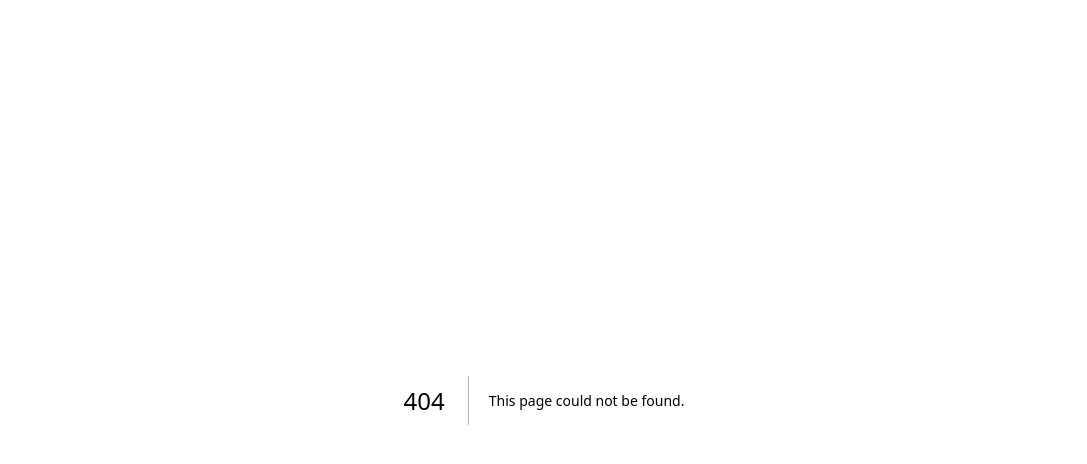
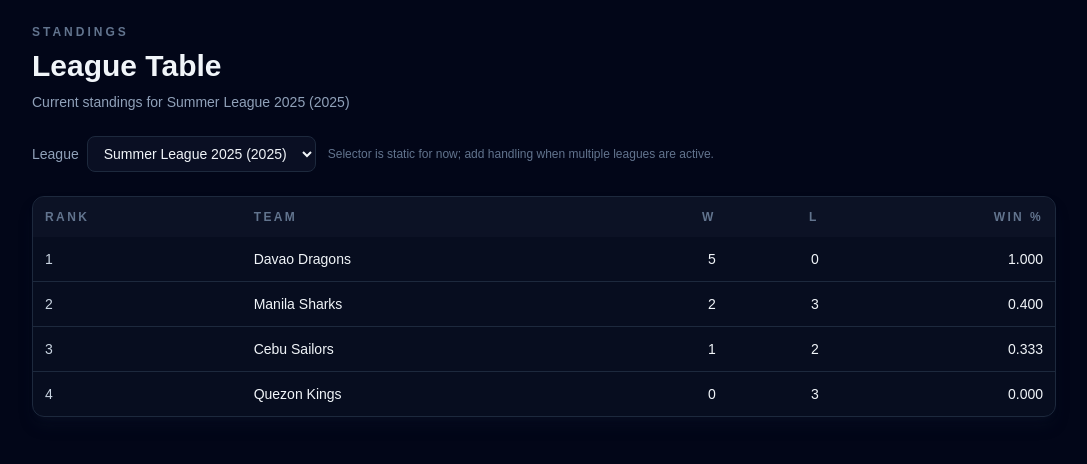
Before and after one commit to evbermudez/stats-hub, a Next.js app: page /standings in a window 1280 px wide. Before the commit this address had no page. Shown: the top 464 px of the page, without its empty margins (96-1183 px from the left). Built offline with nearby package versions, Linux system fonts and the light colour scheme.

Commit message:
Add league standings page

```diff
--- /dev/null
+++ b/src/app/standings/page.tsx
@@ -0,0 +1,157 @@
+import Link from 'next/link';
+
+import games from '@/data/games';
+import { getLeagues, getTeams } from '@/lib/data';
+
+type StandingRow = {
+  teamSlug: string;
+  teamName: string;
+  wins: number;
+  losses: number;
+  winPct: number;
+};
+
+function buildStandings(leagueSlug: string): StandingRow[] {
+  const teams = getTeams().filter((team) => team.leagueSlug === leagueSlug);
+  const table = new Map<string, StandingRow>();
+
+  teams.forEach((team) => {
+    table.set(team.slug, {
+      teamSlug: team.slug,
+      teamName: team.name,
+      wins: 0,
+      losses: 0,
+      winPct: 0,
+    });
+  });
+
+  games
+    .filter((game) => game.leagueSlug === leagueSlug)
+    .forEach((game) => {
+      if (!table.has(game.homeTeamSlug)) {
+        table.set(game.homeTeamSlug, {
+          teamSlug: game.homeTeamSlug,
+          teamName: game.homeTeamSlug,
+          wins: 0,
+          losses: 0,
+          winPct: 0,
+        });
+      }
+      if (!table.has(game.awayTeamSlug)) {
+        table.set(game.awayTeamSlug, {
+          teamSlug: game.awayTeamSlug,
+          teamName: game.awayTeamSlug,
+          wins: 0,
+          losses: 0,
+          winPct: 0,
+        });
+      }
+
+      const home = table.get(game.homeTeamSlug)!;
+      const away = table.get(game.awayTeamSlug)!;
+
+      if (game.homeScore > game.awayScore) {
+        home.wins += 1;
+        away.losses += 1;
+      } else {
+        away.wins += 1;
+        home.losses += 1;
+      }
+    });
+
+  return Array.from(table.values())
+    .map((row) => {
+      const total = row.wins + row.losses;
+      return { ...row, winPct: total ? row.wins / total : 0 };
+    })
+    .sort(
+      (a, b) =>
+        b.wins - a.wins ||
+        a.losses - b.losses ||
+        a.teamName.localeCompare(b.teamName),
+    );
+}
+
+export default function StandingsPage() {
+  const leagues = getLeagues();
+  const selectedLeague =
+    leagues.find((league) => league.slug === 'summer-league-2025') ??
+    leagues[0];
+
+  if (!selectedLeague) {
+    return (
+      <main className="min-h-screen bg-slate-950 p-6 text-slate-100">
+        <div className="mx-auto max-w-5xl">
+          <p className="text-sm text-slate-500">No leagues available.</p>
+        </div>
+      </main>
+    );
+  }
+
+  const standings = buildStandings(selectedLeague.slug);
+
+  return (
+    <main className="min-h-screen bg-slate-950 p-6 text-slate-100">
+      <div className="mx-auto flex max-w-5xl flex-col gap-6">
+        <header className="space-y-2">
+          <p className="text-xs font-semibold uppercase tracking-[0.25em] text-slate-500">
+            Standings
+          </p>
+          <h1 className="text-3xl font-semibold">League Table</h1>
+          <p className="text-sm text-slate-400">
+            Current standings for {selectedLeague.name} ({selectedLeague.season})
+          </p>
+        </header>
+
+        <div className="flex flex-wrap items-center gap-3">
+          <label className="text-sm text-slate-400">
+            League
+            <select
+              className="ml-2 rounded-lg border border-slate-800 bg-slate-900/60 px-3 py-2 text-slate-100"
+              defaultValue={selectedLeague.slug}
+              disabled
+            >
+              {leagues.map((league) => (
+                <option key={league.slug} value={league.slug}>
+                  {league.name} ({league.season})
+                </option>
+              ))}
+            </select>
+          </label>
+          <span className="text-xs text-slate-500">
+            Selector is static for now; add handling when multiple leagues are active.
+          </span>
+        </div>
+
+        <div className="overflow-x-auto rounded-xl border border-slate-800 bg-slate-900/40 shadow-lg shadow-slate-900/40">
+          <table className="w-full text-sm">
+            <thead className="bg-slate-900/60 text-xs uppercase tracking-[0.2em] text-slate-500">
+              <tr>
+                <th className="px-3 py-3 text-left">Rank</th>
+                <th className="px-3 py-3 text-left">Team</th>
+                <th className="px-3 py-3 text-right">W</th>
+                <th className="px-3 py-3 text-right">L</th>
+                <th className="px-3 py-3 text-right">Win %</th>
+              </tr>
+            </thead>
+            <tbody className="divide-y divide-slate-800">
+              {standings.map((row, idx) => (
+                <tr key={row.teamSlug} className="hover:bg-slate-900/60">
+                  <td className="px-3 py-3 text-slate-300">{idx + 1}</td>
+                  <td className="px-3 py-3 font-medium text-slate-100">
+                    <Link href={`/teams/${row.teamSlug}`} className="hover:underline">
+                      {row.teamName}
+                    </Link>
+                  </td>
+                  <td className="px-3 py-3 text-right">{row.wins}</td>
+                  <td className="px-3 py-3 text-right">{row.losses}</td>
+                  <td className="px-3 py-3 text-right">{row.winPct.toFixed(3)}</td>
+                </tr>
+              ))}
+            </tbody>
+          </table>
+        </div>
+      </div>
+    </main>
+  );
+}
```
